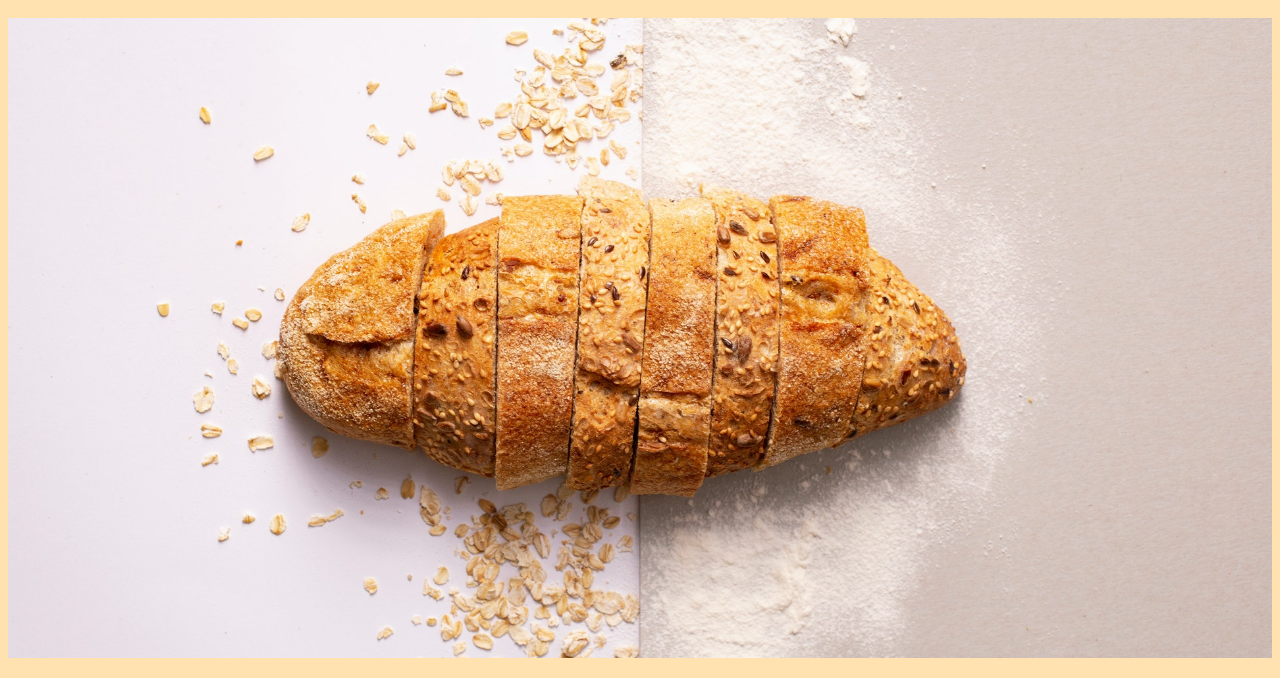
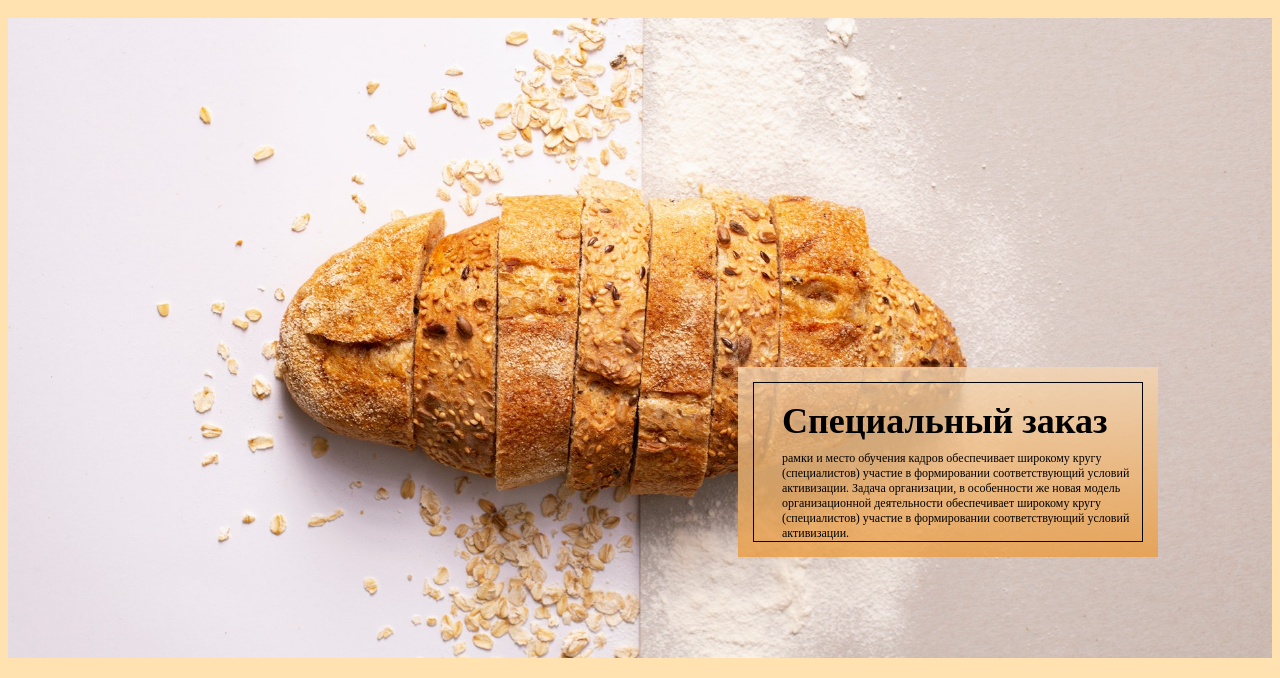
Before and after one commit to kolayma/Udemy-course-layout, a plain HTML site: page index.html in a window 1280 px wide. Shown: the part 155-833 px from the top of the page. Drawn offline with Linux system fonts and the light colour scheme.

Commit message:
added section-about__border, __title, __text

```diff
--- a/css/style.css
+++ b/css/style.css
@@ -1,3 +1,7 @@
+* {
+  box-sizing: border-box;
+}
+
 body {
   background-color: #ffe2b0;
 }
@@ -36,4 +40,32 @@ nav {
   background-image: url(../img/background_image.jpg);
   background-position: center;
   background-size: cover;
+  position: relative;
 }
+.section-about__block {
+  width: 420px;
+  height: 190px;
+  background: linear-gradient(180deg, rgba(244,213,178,0.8)0%, rgba(234,156,65,0.8)100%);
+  position: absolute;
+  top: 349px;
+  left: 730px;
+  padding-top: 15px;
+}
+.section-about__border {
+  width: 390px;
+  height: 160px;
+  border: 1px solid black;
+  margin: 0 auto;
+  padding-top: 17px;
+  padding-left: 28px;
+  text-align: left;
+}
+.section-about__title {
+  font-size: 36px;
+  margin: 0;
+  margin-bottom: 9px;
+}
+.section-about__text {
+  font-size: 12px;
+  margin: 0;
+}
--- a/index.html
+++ b/index.html
@@ -21,7 +21,16 @@
     </ul>
   </nav>
   <main>
-    <section class="section-about"></section>
+    <section class="section-about">
+      <div class="section-about__block">
+        <div class="section-about__border">
+          <h1 class="section-about__title">Специальный заказ</h1>
+          <p class="section-about__text">
+            рамки и место обучения кадров обеспечивает широкому кругу (специалистов) участие в формировании соответствующий условий активизации. Задача организации, в особенности же новая модель организационной деятельности обеспечивает широкому кругу (специалистов) участие в формировании соответствующий условий активизации.
+          </p>
+        </div>
+      </div>
+    </section>
     <section></section>
     <section></section>
   </main>
```
